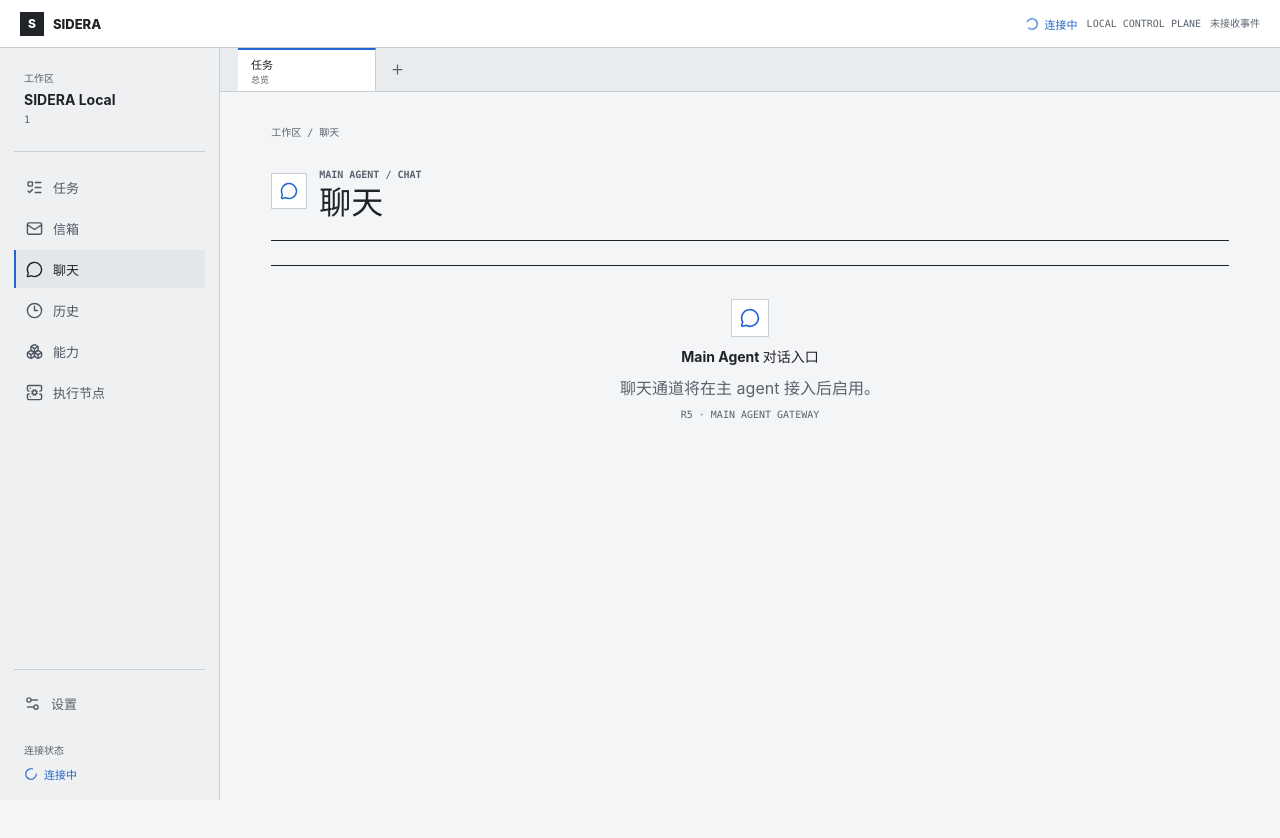
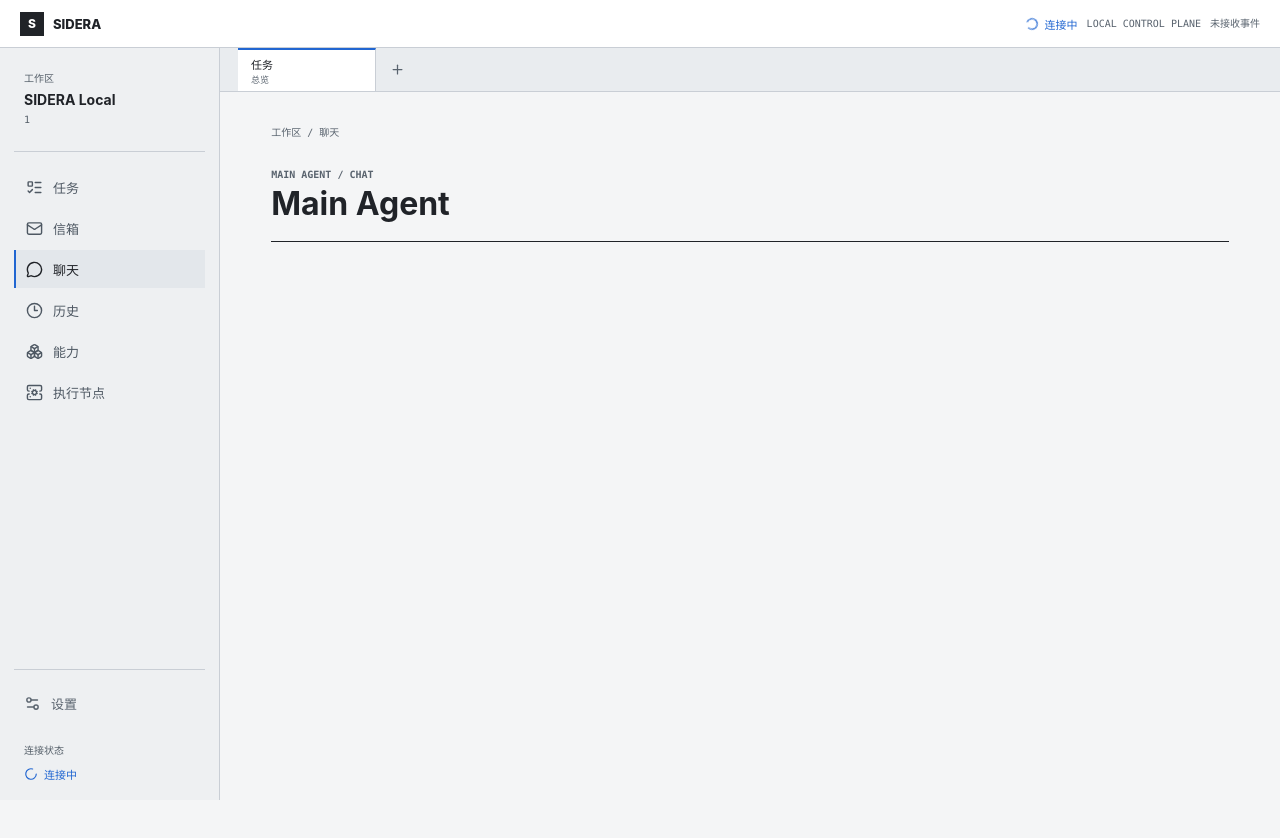
Before and after one commit to Aitejiu/SIDERA, a React (Vite) app in the folder apps/web/: page /workspaces/1/chat in a window 1280 px wide. Shown: the top 838 px of the page. Built offline with nearby package versions, Linux system fonts and the light colour scheme.

Commit message:
feat(web): add chat workspace tabs

```diff
--- a/apps/web/src/app/WorkspaceTabs.tsx
+++ b/apps/web/src/app/WorkspaceTabs.tsx
@@ -132,7 +132,9 @@ export function WorkspaceTabs({ workspaceId }: { workspaceId: string }) {
       return;
     }
     const title = graph?.overview.title;
-    const route = currentRoute.kind === "task-index" || title === undefined
+    const route = currentRoute.kind === "task-index"
+      || currentRoute.kind === "chat"
+      || title === undefined
       ? currentRoute
       : { ...currentRoute, title };
     registerDirectRoute(route);
@@ -207,6 +209,20 @@ function semanticTabForLocation(
       id: "planning-new",
       kind: "planning-new",
       title: "新建任务",
+      href: `${location.pathname}${location.search}`,
+      closeable: true,
+    };
+  }
+
+  const chatMatch = location.pathname.match(
+    new RegExp(`^/workspaces/${escapeRegExp(workspaceId)}/chat/([^/]+)$`),
+  );
+  if (chatMatch?.[1] !== undefined) {
+    const threadId = decodeURIComponent(chatMatch[1]);
+    return {
+      id: `chat:${threadId}`,
+      kind: "chat",
+      title: "Main Agent" as const,
       href: `${location.pathname}${location.search}`,
       closeable: true,
     };
@@ -296,6 +312,8 @@ function tabDetail(tab: WorkspaceTab): string {
       return "子任务";
     case "worker-item":
       return "WorkerItem";
+    case "chat":
+      return "对话";
   }
 }
 
--- a/apps/web/src/app/workspaceTabsState.ts
+++ b/apps/web/src/app/workspaceTabsState.ts
@@ -1,4 +1,4 @@
-export const WORKSPACE_TABS_SCHEMA_VERSION = 3;
+export const WORKSPACE_TABS_SCHEMA_VERSION = 4;
 
 export type WorkspaceTabId =
   | "task-index"
@@ -6,7 +6,8 @@ export type WorkspaceTabId =
   | `planning:${string}`
   | `root-task:${string}`
   | `subtask:${string}:${string}`
-  | `worker-item:${string}`;
+  | `worker-item:${string}`
+  | `chat:${string}`;
 
 export type WorkspaceTab =
   | {
@@ -48,6 +49,13 @@ export type WorkspaceTab =
       id: `worker-item:${string}`;
       kind: "worker-item";
       title: string;
+      href: string;
+      closeable: true;
+    }
+  | {
+      id: `chat:${string}`;
+      kind: "chat";
+      title: "Main Agent";
       href: string;
       closeable: true;
     };
@@ -164,7 +172,7 @@ export function reduceTabs(
 }
 
 export function storageKey(workspaceId: string): string {
-  return `sidera.workspace-tabs.v3:${workspaceId}`;
+  return `sidera.workspace-tabs.v4:${workspaceId}`;
 }
 
 export function serializeTabs(state: WorkspaceTabsState): string {
@@ -258,6 +266,12 @@ function isWorkspaceTab(value: unknown, workspaceId: string): value is Workspace
       && value.closeable === true
       && isWorkspaceHref(value.href, workspaceId);
   }
+  if (value.id.startsWith("chat:")) {
+    return value.kind === "chat"
+      && value.title === "Main Agent"
+      && value.closeable === true
+      && isWorkspaceHref(value.href, workspaceId);
+  }
   return value.closeable === true
     && ((value.id.startsWith("planning:") && value.kind === "planning")
       || (value.id.startsWith("root-task:") && value.kind === "root-task")
@@ -285,6 +299,7 @@ function isTabId(value: unknown): value is WorkspaceTabId {
       || value.startsWith("root-task:")
       || value.startsWith("subtask:")
       || value.startsWith("worker-item:")
+      || value.startsWith("chat:")
     ));
 }
 
--- /dev/null
+++ b/apps/web/src/features/chat/ChatPage.tsx
@@ -0,0 +1,13 @@
+export function ChatPage() {
+  return (
+    <section className="workspace-page" aria-labelledby="chat-page-title">
+      <div className="breadcrumb">工作区 / 聊天</div>
+      <div className="workspace-page__heading">
+        <div>
+          <span className="eyebrow">MAIN AGENT / CHAT</span>
+          <h1 id="chat-page-title">Main Agent</h1>
+        </div>
+      </div>
+    </section>
+  );
+}
--- a/apps/web/src/features/workspace/WorkspacePages.tsx
+++ b/apps/web/src/features/workspace/WorkspacePages.tsx
@@ -132,25 +132,6 @@ export function InboxPage() {
           ))}
         </div>
       )}
-    </WorkspacePageShell>
-  );
-}
-
-export function ChatPage() {
-  return (
-    <WorkspacePageShell
-      eyebrow="MAIN AGENT / CHAT"
-      title="聊天"
-      icon={<MessageCircle size={18} aria-hidden="true" />}
-    >
-      <div className="workspace-empty workspace-empty--chat">
-        <div className="workspace-empty__glyph">
-          <MessageCircle size={20} aria-hidden="true" />
-        </div>
-        <strong>Main Agent 对话入口</strong>
-        <span>聊天通道将在主 agent 接入后启用。</span>
-        <span className="mono-label">R5 · MAIN AGENT GATEWAY</span>
-      </div>
     </WorkspacePageShell>
   );
 }
```
Also changed, not shown: apps/web/src/app/router.tsx (+6 -1 lines), 2 other files (tests, documents, lock files or other folders).
